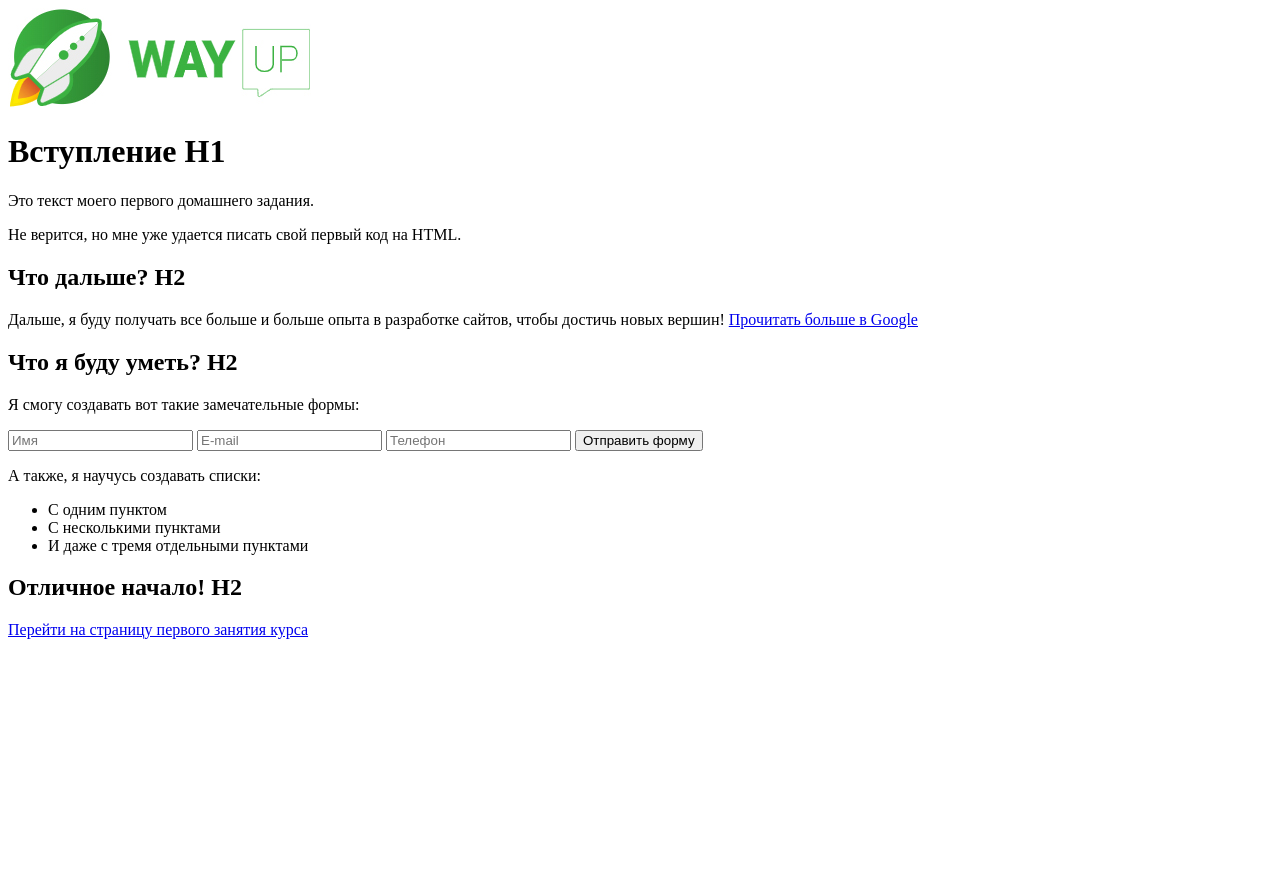
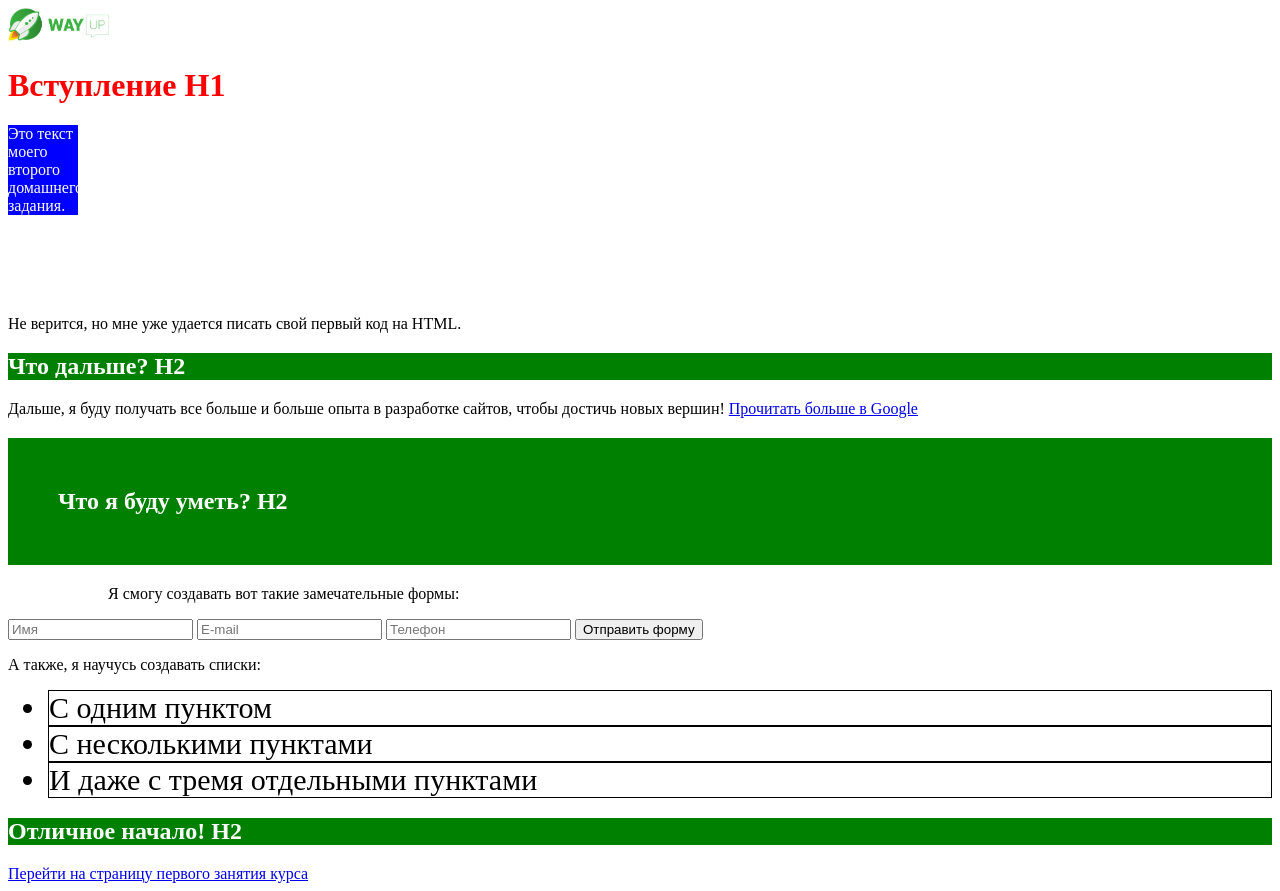
Before and after one commit to rockuro/wayupHW, a plain HTML site: page index.html in a window 1280 px wide. Before the commit the page ends 800 px from the top, so only its background shows below. Drawn offline with Linux system fonts and the light colour scheme.

Commit message:
Add files via upload

```diff
--- a/index.html
+++ b/index.html
@@ -1,17 +1,23 @@
 <!DOCTYPE html>
-<html lang="en">
+<html lang="ru">
 <head>
     <meta charset="UTF-8">
     <meta http-equiv="X-UA-Compatible" content="IE=edge">
     <meta name="viewport" content="width=device-width, initial-scale=1.0">
+    <link rel="stylesheet" href="style/style.css">
     <title>Document</title>
 </head>
 <body>
+
+    <header class="header">
         <img src="img/logo.jpg" alt="logo">
         <h1>Вступление H1</h1>
         <p>
-        Это текст моего первого домашнего задания.
+            Это текст моего второго домашнего задания.
         </p>
+    </header>
+
+    <div class="main">
         <p>
             Не верится, но мне уже удается писать свой первый код на HTML.
         </p>
@@ -20,8 +26,8 @@
             Дальше, я буду получать все больше и больше опыта в разработке сайтов, чтобы достичь новых вершин!
             <a href="https://google.ru" target="_blank" title="google.ru">Прочитать больше в Google</a>
         </p>
-    <h2>Что я буду уметь? H2</h2>
-    <p>
+        <h2 class="what_i_can">Что я буду уметь? H2</h2>
+        <p class="forms">
             Я смогу создавать вот такие замечательные формы:
         </p>
         <form action="#">
@@ -33,12 +39,17 @@
         <p>
             А также, я научусь создавать списки:
         </p>
-    <ul>
+        <ul class="first_list">
             <li>С одним пунктом</li>
             <li>С несколькими пунктами</li>
             <li>И даже с тремя отдельными пунктами</li>
         </ul>
+    </div>
+
+    <footer class="footer">
         <h2>Отличное начало! H2</h2>
         <a href="https://wayup.in/cabinet/course10-33-wave/unit1/lesson1" target="_blank" title="Первый урок">Перейти на страницу первого занятия курса</a>
+    </footer>
+
 </body>
 </html>
--- /dev/null
+++ b/style/style.css
@@ -0,0 +1,35 @@
+img {
+    width: 8%;
+}
+
+h1 {
+    color: red;
+}
+
+.header p {
+    width: 5.5%;
+    color: white;
+    background-color: blue;
+}
+
+.main {
+    margin-top: 100px;
+}
+
+h2 {
+    color: white;
+    background-color: green;
+}
+
+.what_i_can {
+    padding: 50px;
+}
+
+.forms {
+    margin-left: 100px;
+}
+
+.first_list li {
+    font-size: 30px;
+    border: 1px solid black;
+}
```
Lines whose indentation alone changed are shown as unchanged.
